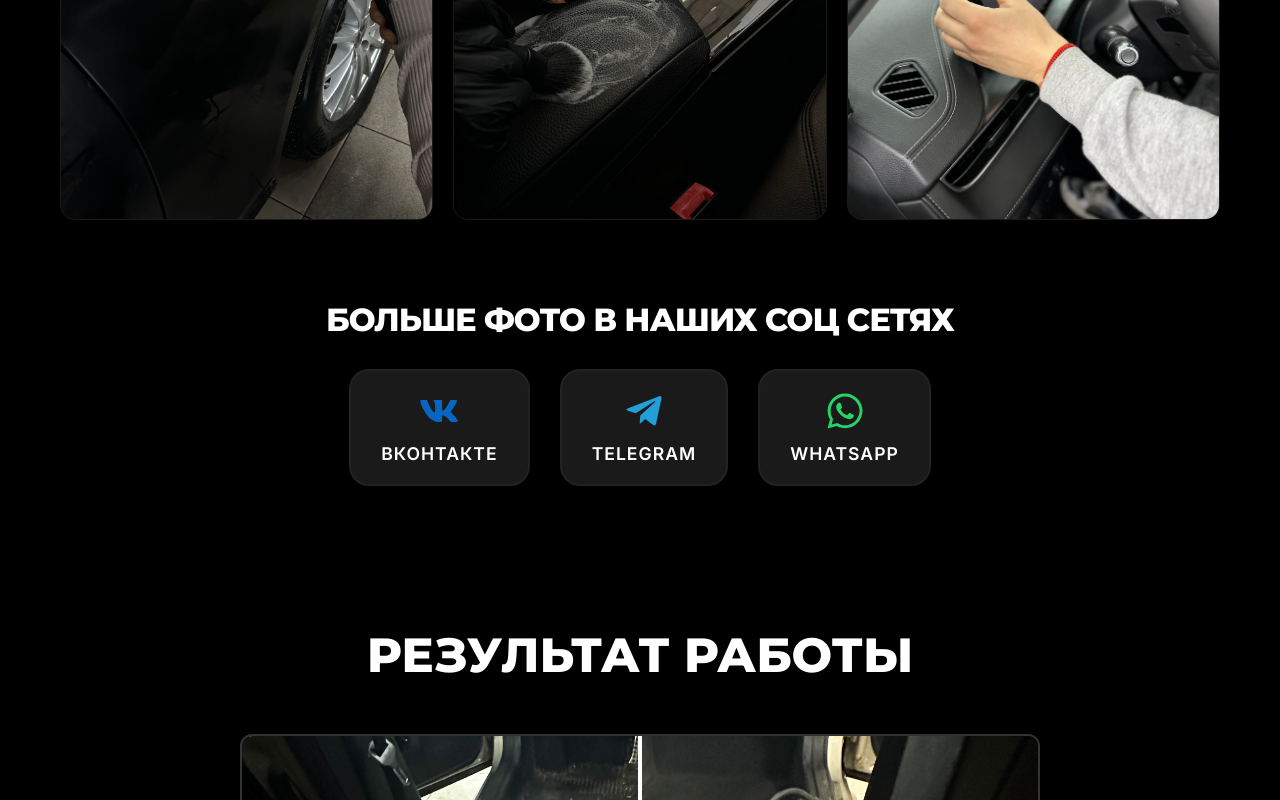
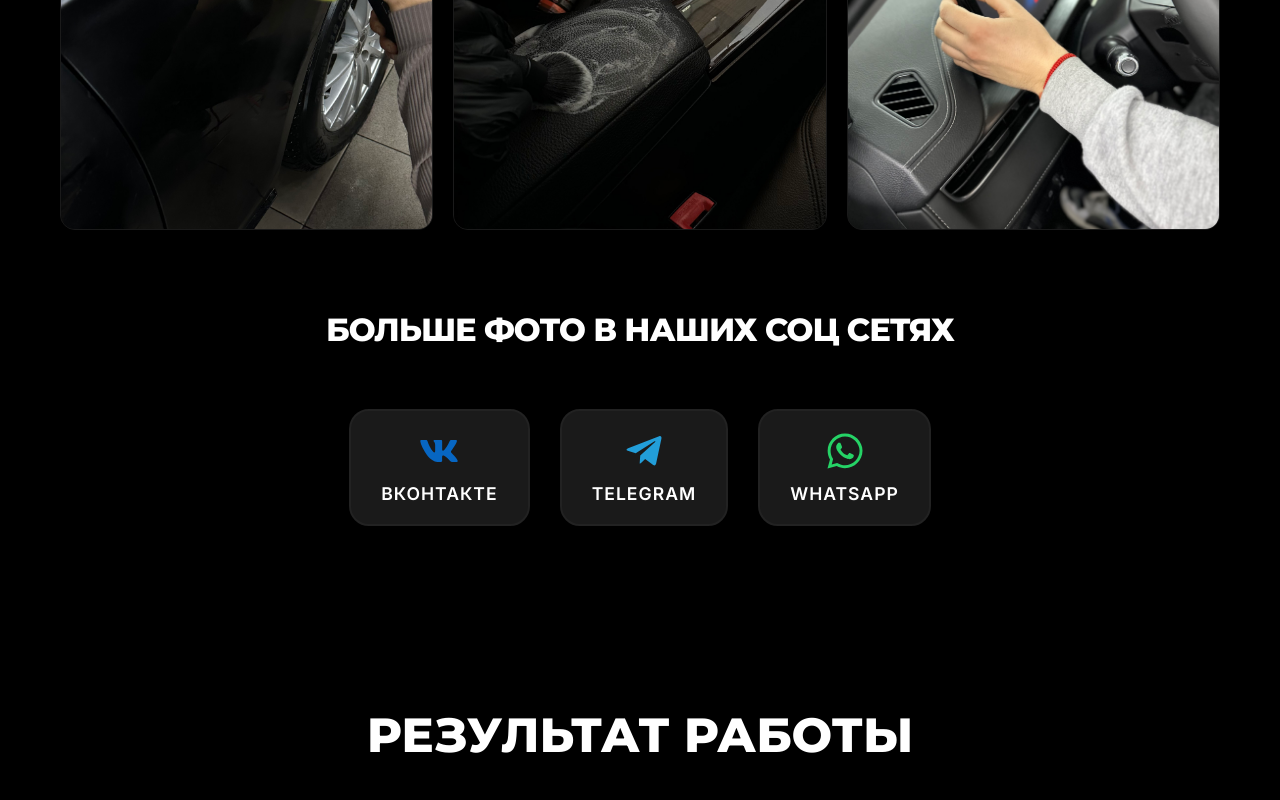
Before and after one commit to valeron1380/triibroo, a React (Vite) app: page / in a window 1280 px wide. Shown: the part 3390-4190 px from the top of the page. Built offline with nearby package versions, Linux system fonts and the light colour scheme.

Commit message:
final commit7

```diff
--- a/src/components/Gallery.jsx
+++ b/src/components/Gallery.jsx
@@ -153,9 +153,7 @@ const Gallery = () => {
       {/* Секция с соц сетями */}
       <div className={styles.socialSection}>
         <div className={styles.container}>
-          <Reveal>
-            <h2 className={styles.socialHeading}>Больше фото в наших соц сетях</h2>
-          </Reveal>
+          <h2 className={styles.socialHeading}>Больше фото в наших соц сетях</h2>
           <Reveal delay={0.1}>
             <div className={styles.socialButtons}>
               <a
--- a/src/components/Gallery.module.css
+++ b/src/components/Gallery.module.css
@@ -1,5 +1,5 @@
 .section {
-  padding: 00px 0;
+  padding: 10px 0;
   background-color: #000;
   color: #fff;
 }
@@ -292,15 +292,20 @@
 /* === СЕКЦИЯ С СОЦ СЕТЯМИ === */
 .socialSection {
   margin-top: 40px;
-  padding: 40px 0;
+  padding: 40px 0 50px 0;
   background: #000;
+  overflow: visible;
+}
+
+.socialSection .container {
+  overflow: visible;
 }
 
 .socialHeading {
   text-align: center;
   font-size: clamp(1.5rem, 3vw, 2rem);
   font-weight: 900;
-  margin-bottom: 30px;
+  margin-bottom: 50px;
   text-transform: uppercase;
   color: white;
   letter-spacing: -1px;
@@ -311,6 +316,8 @@
   justify-content: center;
   gap: 30px;
   flex-wrap: wrap;
+  padding-bottom: 20px;
+  height: auto;
 }
 
 .socialBtn {
@@ -329,6 +336,7 @@
   min-width: 160px;
   position: relative;
   overflow: hidden;
+  margin-top: 10px;
 }
 
 .socialBtn::before {
@@ -370,14 +378,18 @@
   z-index: 1;
 }
 
-/* Цвета для разных соц сетей */
+/* Цвета для разных соц сетей - иконки всегда цветные */
+.socialBtn:nth-child(1) .socialIcon {
+  color: #0766c2;
+}
+
 .socialBtn:nth-child(1):hover {
   background: rgba(7, 102, 194, 0.1);
   border-color: #0766c2;
 }
 
-.socialBtn:nth-child(1) .socialIcon {
-  color: #0766c2;
+.socialBtn:nth-child(2) .socialIcon {
+  color: #229ED9;
 }
 
 .socialBtn:nth-child(2):hover {
@@ -385,8 +397,8 @@
   border-color: #229ED9;
 }
 
-.socialBtn:nth-child(2) .socialIcon {
-  color: #229ED9;
+.socialBtn:nth-child(3) .socialIcon {
+  color: #25D366;
 }
 
 .socialBtn:nth-child(3):hover {
@@ -394,15 +406,12 @@
   border-color: #25D366;
 }
 
-.socialBtn:nth-child(3) .socialIcon {
-  color: #25D366;
-}
-
 /* Адаптивность для мобильных */
 @media (max-width: 768px) {
   .socialSection {
     margin-top: 30px;
-    padding: 30px 0;
+    padding: 30px 0 70px 0;
+    overflow: visible;
   }
 
   .socialHeading {
```
